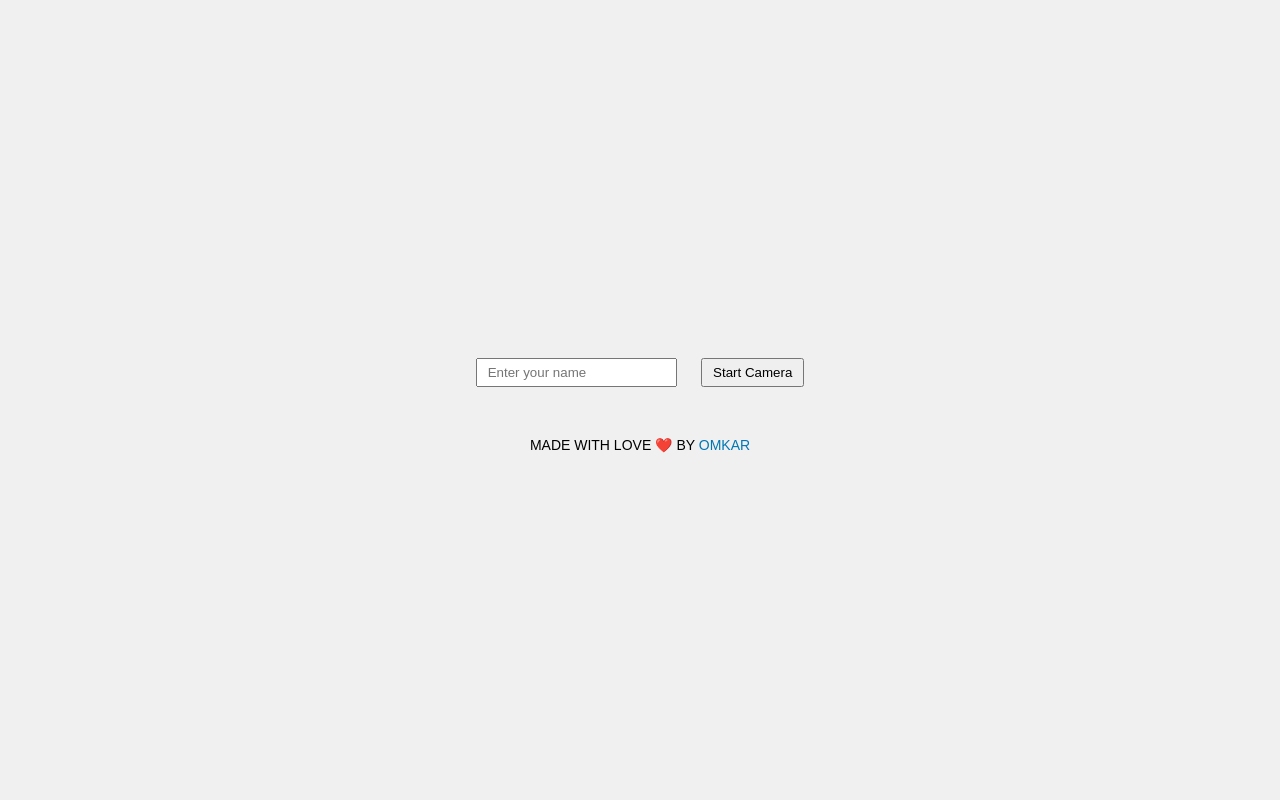
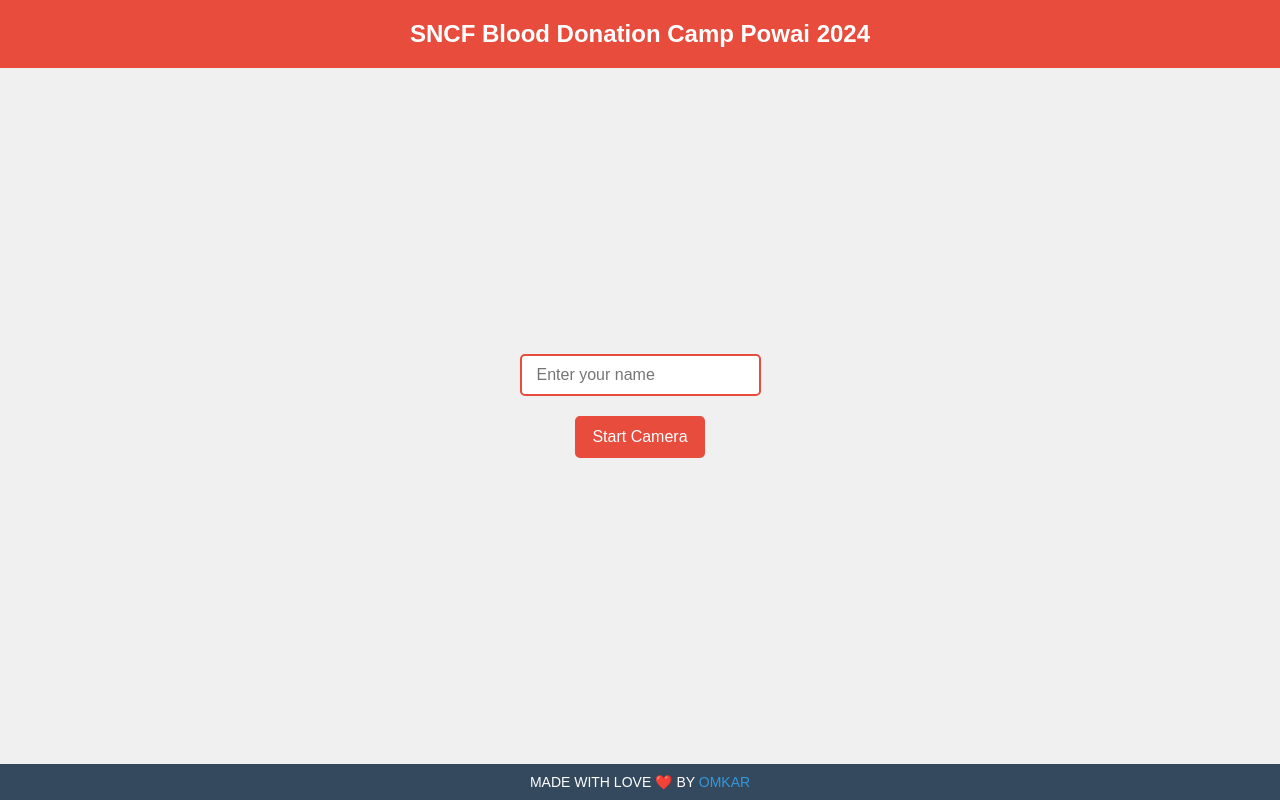
Before and after one commit to omkar-2109/SNCF-selfie, a plain HTML site: page index.html in a window 1280 px wide. Drawn offline with Linux system fonts and the light colour scheme.

Commit message:
Update index.html

```diff
--- a/index.html
+++ b/index.html
@@ -3,7 +3,7 @@
 <head>
     <meta charset="UTF-8">
     <meta name="viewport" content="width=device-width, initial-scale=1.0">
-    <title>Mobile Camera with 3:4 Output in 1080x1920 Frame</title>
+    <title>SNCF Blood Donation Camp Powai 2024</title>
     <style>
         body, html {
             margin: 0;
@@ -11,13 +11,25 @@
             height: 100%;
             display: flex;
             flex-direction: column;
-            justify-content: center;
-            align-items: center;
+            justify-content: space-between;
             background-color: #f0f0f0;
             font-family: Arial, sans-serif;
         }
+        .header {
+            background-color: #e74c3c;
+            color: white;
+            text-align: center;
+            padding: 20px;
+            font-size: 24px;
+            font-weight: bold;
+        }
         .container {
-            text-align: center;
+            flex-grow: 1;
+            display: flex;
+            flex-direction: column;
+            justify-content: center;
+            align-items: center;
+            padding: 20px;
         }
         .camera-container {
             position: relative;
@@ -27,10 +39,12 @@
             background-color: #000;
             margin: 20px auto;
             display: none;
+            border: 3px solid #e74c3c;
+            border-radius: 10px;
         }
         #video-container {
             position: absolute;
-            top: 100px; /* Adjusted to place below white overlay */
+            top: 100px;
             left: 0;
             width: 100%;
             height: calc(100% - 100px);
@@ -38,9 +52,9 @@
         }
         #video {
             width: 100%;
-            height: 100%; /* 3:4 ratio */
+            height: 100%;
             object-fit: cover;
-            transform: translateY(-12.5%); /* Center vertically */
+            transform: translateY(-12.5%);
         }
         #white-overlay {
             position: absolute;
@@ -85,29 +99,44 @@
             border-radius: 50%;
         }
         #nameForm {
+            display: flex;
+            flex-direction: column;
+            align-items: center;
             margin-bottom: 20px;
         }
         input, button {
             margin: 10px;
-            padding: 5px 10px;
+            padding: 10px 15px;
+            font-size: 16px;
+            border: 2px solid #e74c3c;
+            border-radius: 5px;
+        }
+        button {
+            background-color: #e74c3c;
+            color: white;
+            cursor: pointer;
+            transition: background-color 0.3s;
+        }
+        button:hover {
+            background-color: #c0392b;
         }
         #switchCameraButton {
-            position: absolute;
-            top: 10px;
-            right: 10px;
-            background-color: rgba(255, 255, 255, 0.5);
+            margin-top: 10px;
+            background-color: #3498db;
             border: none;
-            border-radius: 5px;
-            padding: 5px 10px;
-            cursor: pointer;
-            z-index: 10;
+        }
+        #switchCameraButton:hover {
+            background-color: #2980b9;
         }
         footer {
-            margin-top: 20px;
+            background-color: #34495e;
+            color: white;
+            text-align: center;
+            padding: 10px;
             font-size: 14px;
         }
         footer a {
-            color: #0077B5;
+            color: #3498db;
             text-decoration: none;
         }
         footer a:hover {
@@ -116,6 +145,9 @@
     </style>
 </head>
 <body>
+    <div class="header">
+        SNCF Blood Donation Camp Powai 2024
+    </div>
     <div class="container">
         <form id="nameForm">
             <input type="text" id="userName" placeholder="Enter your name" required>
@@ -128,8 +160,8 @@
             </div>
             <img id="frame-overlay" src="frame.png" alt="Frame overlay">
             <button id="captureButton"></button>
-            <button id="switchCameraButton">Switch Camera</button>
         </div>
+        <button id="switchCameraButton">Switch Camera</button>
     </div>
     <canvas id="canvas" style="display:none;"></canvas>
     <footer>
@@ -156,6 +188,7 @@
             if (userName) {
                 nameForm.style.display = 'none';
                 cameraContainer.style.display = 'block';
+                switchCameraButton.style.display = 'block';
                 startCamera();
             }
         });
@@ -223,6 +256,9 @@
         }
 
         captureButton.addEventListener('click', captureAndDownloadImage);
+
+        // Initially hide the switch camera button
+        switchCameraButton.style.display = 'none';
     </script>
 </body>
 </html>
```
